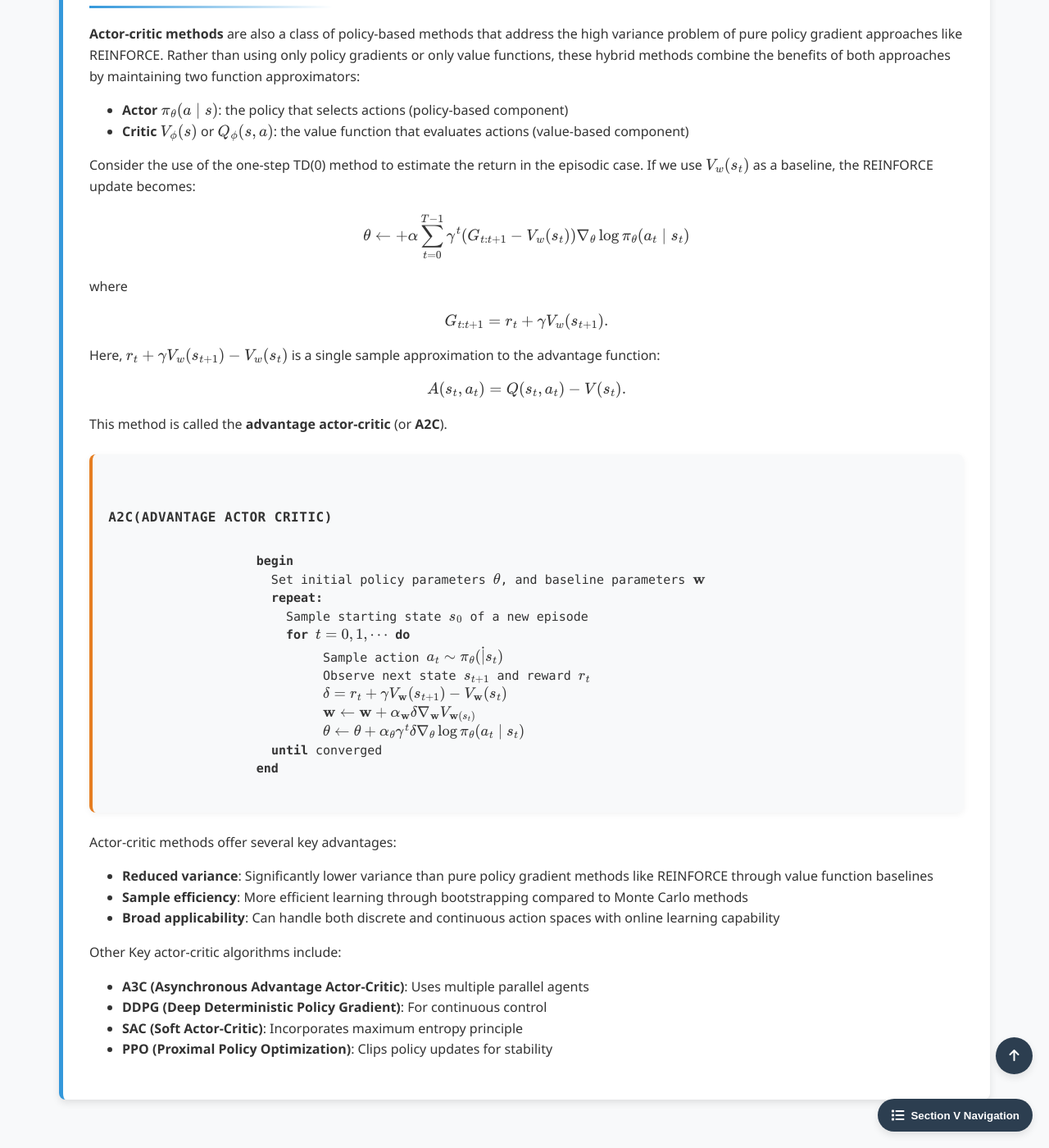
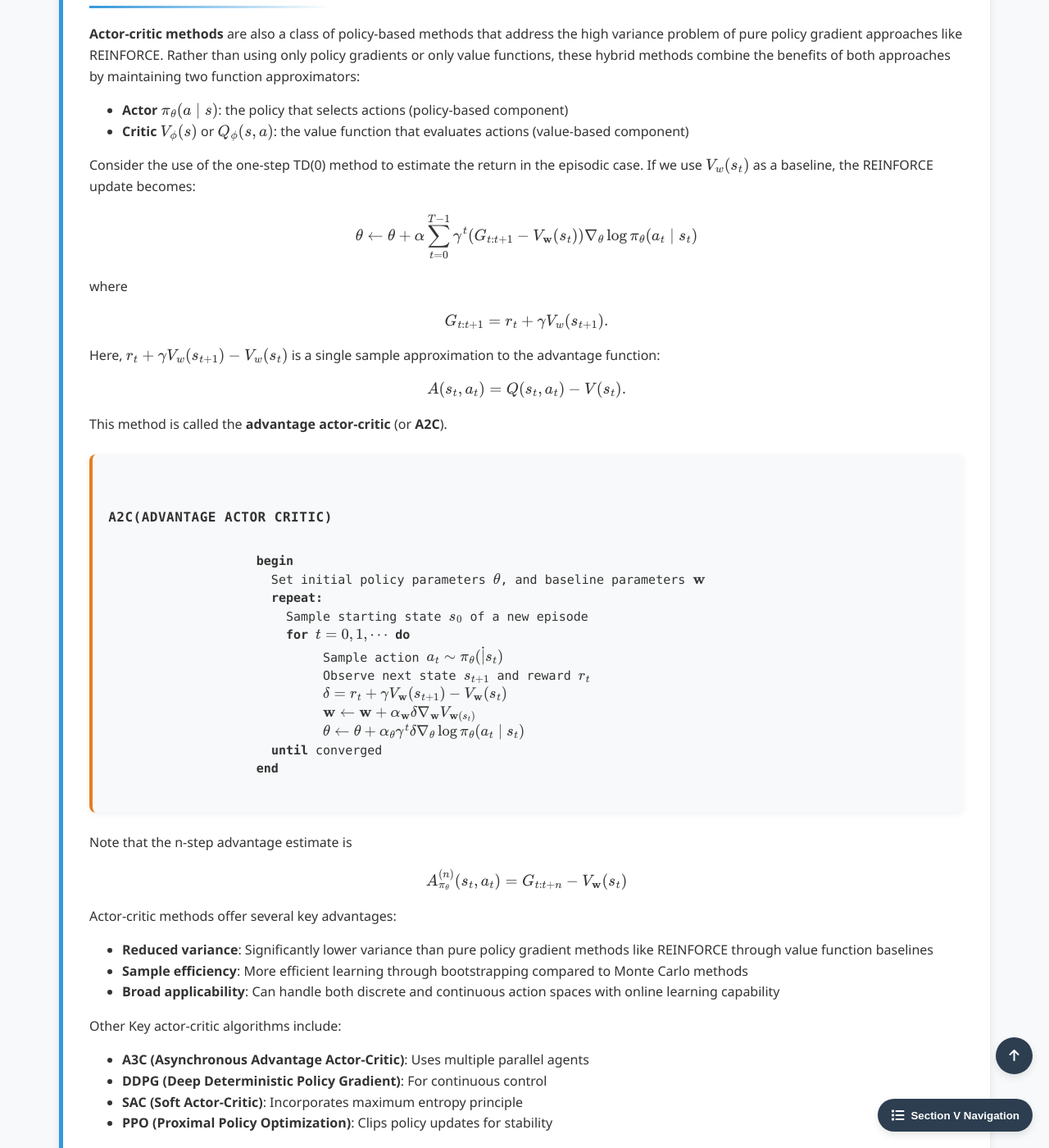
Before and after one commit to Yusukey01/yusukey01.github.io, a Jekyll site: the page built from Mathematics/Machine_learning/intro_RL.html, in a window 1280 px wide and 1400 px high, scrolled down 16760 px. Shown: the whole window at 82% size. Built offline with Jekyll 4.4.1, drawn with Linux system fonts in a browser that asks for light colours.

Commit message:
update RL section, policy-based

```diff
--- a/Mathematics/Machine_learning/intro_RL.html
+++ b/Mathematics/Machine_learning/intro_RL.html
@@ -987,7 +987,7 @@ uses_python: false
                     If we use \(V_w(s_t)\) as a baseline, the REINFORCE update becomes:
                     \[
                     \begin{align*}
-                    \theta \leftarrow + \alpha \sum_{t=0}^{T-1} \gamma^t (G_{t:t+1} - V_w(s_t))\nabla_{\theta} \log \pi_{\theta}(a_t \mid s_t)
+                    \mathbf{\theta} \leftarrow \mathbf{\theta} + \alpha \sum_{t=0}^{T-1} \gamma^t (G_{t:t+1} - V_\mathbf{w}(s_t))\nabla_{\theta} \log \pi_{\theta}(a_t \mid s_t)
                     \end{align*}
                     \]
                     where
@@ -1018,6 +1018,13 @@ uses_python: false
                 </div>
 
                 <p>
+                    Note that the n-step advantage estimate is
+                    \[
+                    A_{\pi_\theta}^{(n)}(s_t, a_t) = G_{t:t+n} - V_{\mathbf{w}}(s_t)
+                    \]
+                </p>
+
+                <p>
                     Actor-critic methods offer several key advantages:
                     <ul style="padding-left: 40px;">
                         <li><strong>Reduced variance</strong>: Significantly lower variance than pure policy gradient methods like REINFORCE through value function baselines</li>
```
